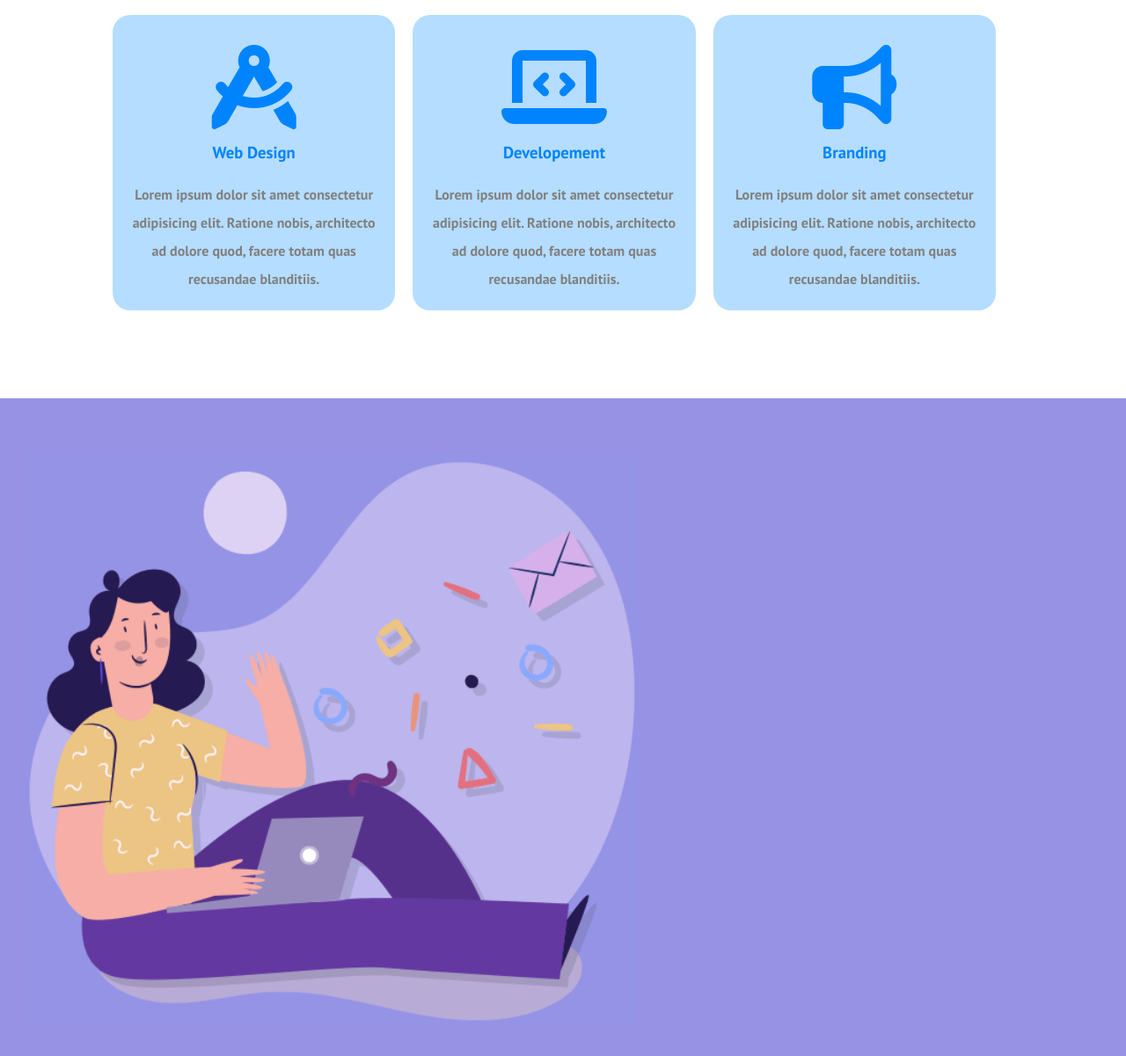
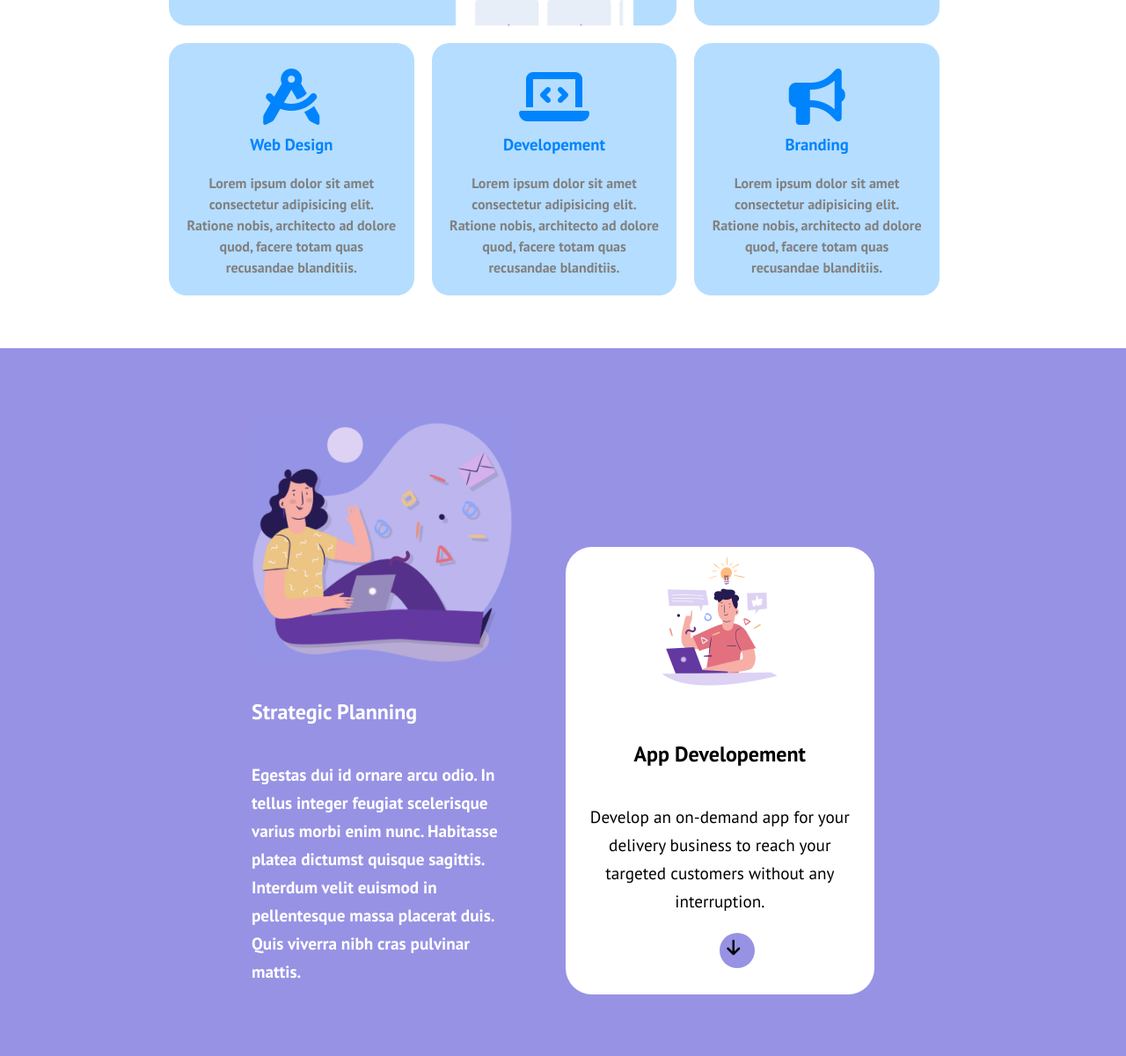
Before and after one commit to PaoloIncollu/htmlcss-responsive-layout, a plain HTML site: page index.html in a window 1280 px wide. Shown: the part 479-1680 px from the top of the page at 88% size. Drawn offline with Linux system fonts and the light colour scheme.

Commit message:
caricamento responsive section planning

```diff
--- a/css/style.css
+++ b/css/style.css
@@ -10,11 +10,7 @@
 
 /*General*/
 
-.container{
 
-    width: 100%;
-
-}
 
 img{
 
@@ -176,23 +172,33 @@ header{
 
 /*Section planning*/
 
+.bg-violet{
 
+
+    background-color: #9792E4;
+}
 .planning{
 
-    background-color: #9792E4;
+
     margin-top: 100px;
-    padding-bottom: 50px;
+    padding-bottom: 70px;
 }
 .planning .top{
 
-    padding: 60px 30px;
+    padding: 40px 30px;
     color: white;
 
 }
 
 .planning .top img{
 
-    margin-bottom: 40px;
+    margin: 40px auto;
+}
+
+
+.planning .bottom img{
+
+    margin: 40px auto ;
 }
 
 .planning .top h2{
@@ -216,7 +222,8 @@ header{
 
     background-color: white;
     margin: 30px;
-    border-radius: 70px;
+    border-radius: 30px;
+    padding-bottom: 30px;
 }
 
 .planning .bottom h3{
@@ -228,7 +235,6 @@ header{
 .planning .bottom p{
 
     line-height: 2rem;
-    font-weight: bold;
     padding: 20px 20px;
     font-size: 1.2rem;
 
@@ -236,28 +242,30 @@ header{
 
 #bt-circle {
 
+    margin:0 50%;
+    width: 40px;
+    height: 40px;
 
-    border-radius: 50%;
-    color: black;
-    padding: 10px;
-    font-size: 1.5rem;
-    line-height: 2rem;
-    vertical-align: middle;
-    margin: 20px 50%;
     }
 
+#bt-circle a{
 
+    color: black;
+    font-size: 20px;
+
+}
 /*Footer*/
 
 /*Responsive*/
 
 @media screen and (min-width:576px) {
 
-.container{
+.header,
+.info-app{
 
-    min-width:100%;
+    width: 90%;
+    margin: 0 auto;
 }
-
 .info-app{
 
     display: flex;
@@ -277,6 +285,24 @@ header{
 
 }
 
+.info-card h3{
+
+    padding-bottom: 20px;
+}
+
+.info-card p{
+
+    padding-bottom: 20px;
+    line-height: 1.5rem;
+    color: grey;
+    font-weight: bold;
+}
+.icon-info{
+
+    font-size: 4rem;
+
+}
+
 .info-card.small:nth-child(4){
 
     margin: 20px 20px 0;
@@ -285,18 +311,21 @@ header{
 
 .img-phone{
 
+    width: 60%;
     margin-left: 20px;
+    padding-top: 40px;
 }
 
 }
 
 @media screen and (min-width:992px) {
 
-    .container{
 
-        min-width:100%;
+    .header,
+    .info-app{
+        width: 70%;
+        margin: 0 auto 60px;
     }
-
     .col.desktop-nav{
 
         display: block;
@@ -323,4 +352,39 @@ header{
         align-self: flex-end;
     }
 
+    .planning{
+
+        display: flex;
+        width: 60%;
+        margin: 0 auto;
+
+    }
+
+    .planning .top{
+
+        width: 50%;
+
+    }
+
+    .planning .bottom{
+
+        width: 50%;
+        align-self: flex-end;
+
+    }
+
+    .planning .bottom img{
+
+        width: 150px;
+        margin-top :10px;
+    }
+
+    .planning .bottom h3,
+    .planning .top h2{
+
+        font-size: 1.5rem;
+
+    }
+
+
 }
--- a/index.html
+++ b/index.html
@@ -26,7 +26,7 @@
 
         <header>
 
-        <div class="container">
+
 
             <div class="header">
 
@@ -71,14 +71,14 @@
                     </div>
                 </div>
             </div>
-        </div>
+
 
 
 
 
         </header>
 
-        <main class="container">
+        <main>
 
             <section class="info-app">
 
@@ -230,7 +230,8 @@
 
             </section>
 
-            <section class="planning">
+            <section class="bg-violet">
+                <div class="planning ">
 
                     <div class="top">
 
@@ -273,13 +274,14 @@
                         </p>
 
 
-
-                    <a id="bt-circle" class="button bt-violet" href="#">
+                        <div id="bt-circle" class="button bt-violet">
+                            <a  href="#">
 
                                 <i class="fa-solid fa-arrow-down"></i>
 
                             </a>
-
+                        </div>
+                    </div>
 
 
 
```
Lines whose indentation alone changed are shown as unchanged.
